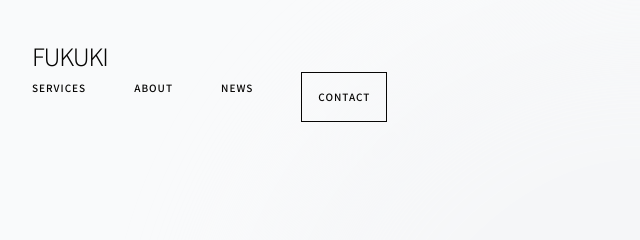
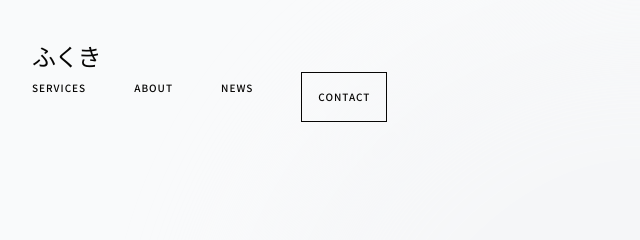
Before and after one commit to mmqlz/my-japan-site, a plain HTML site: page index.html in a window 1280 px wide. Shown: the top 240 px of the page, 0-640 px from the left. Drawn offline with nearby package versions, Linux system fonts and the light colour scheme.

Commit message:
Update index.html

```diff
--- a/index.html
+++ b/index.html
@@ -18,7 +18,7 @@
 
     <header class="fixed w-full z-50 mix-blend-difference">
         <div class="max-w-7xl mx-auto px-8 py-10 flex justify-between items-center text-white">
-            <div class="text-2xl font-light tracking-tighter">FUKUKI
+            <div class="text-2xl font-light tracking-tighter">ふくき
             <nav class="hidden md:flex space-x-12 text-[10px] tracking-widest font-medium">
                 <a href="#services" class="hover:opacity-50 transition">SERVICES</a>
                 <a href="#about" class="hover:opacity-50 transition">ABOUT</a>
```
